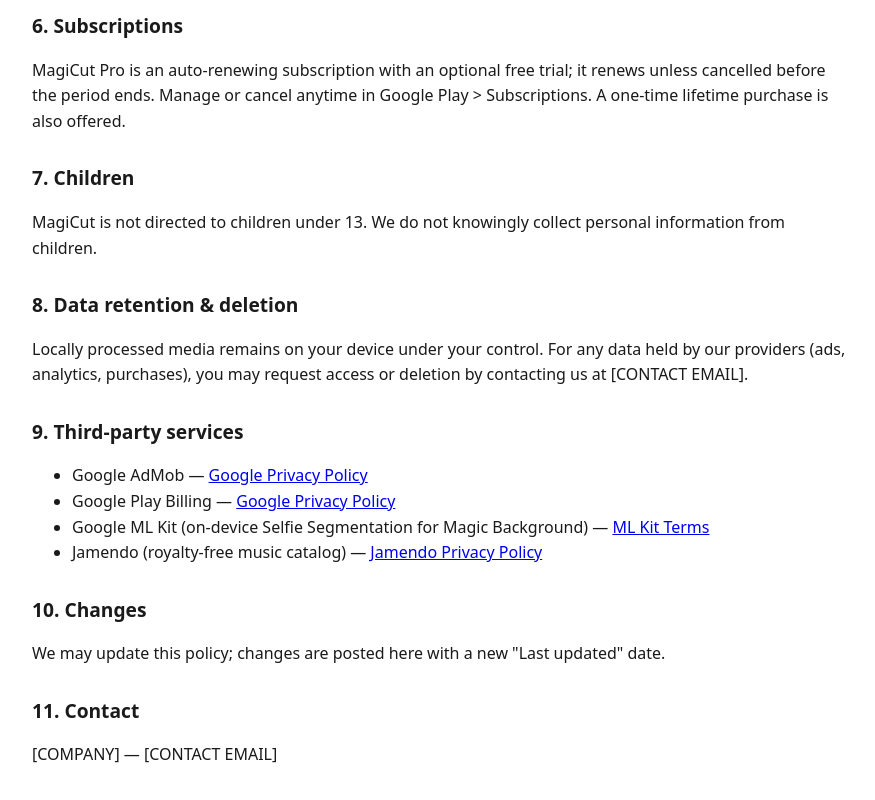
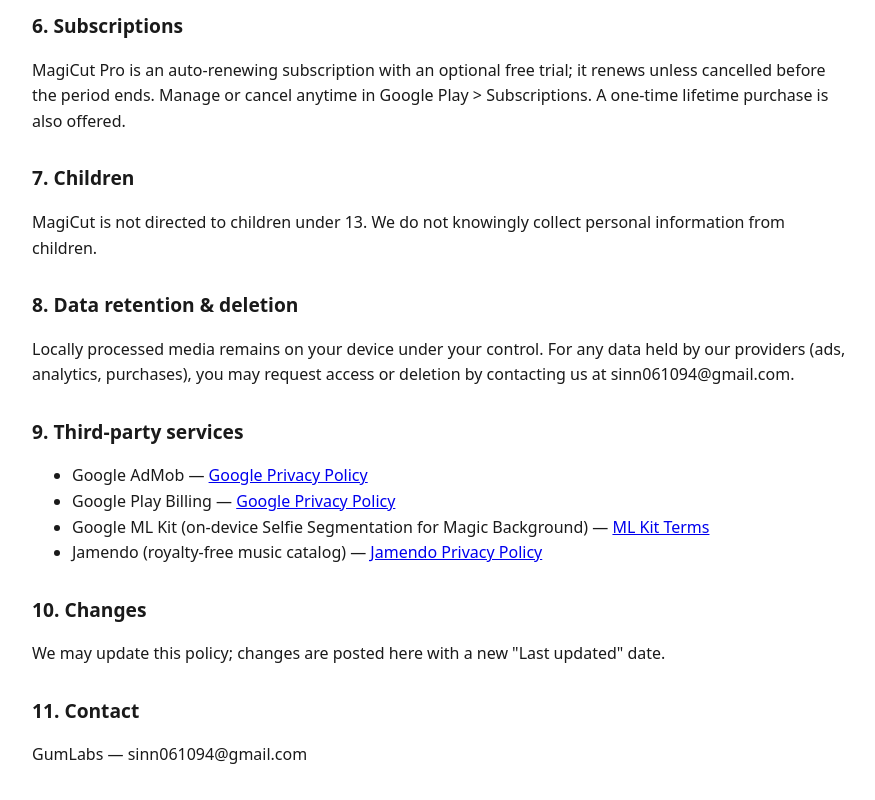
Before and after one commit to sinn061094-coder/sinn061094-coder.github.io, a plain HTML site: page index.html in a window 1280 px wide. Shown: the part 1254-2054 px from the top of the page, without its empty margins (198-1073 px from the left). Drawn offline with Linux system fonts and the light colour scheme.

Commit message:
Update index.html

```diff
--- a/index.html
+++ b/index.html
@@ -16,7 +16,7 @@
 <p><strong>App:</strong> MagiCut — Video Editor &amp; Maker (<code>com.magicut.app</code>)<br>
 <strong>Last updated:</strong> August 24, 2026</p>
 
-<p>This Privacy Policy explains how MagiCut ("we", "us"), operated by [COMPANY], handles information when you use the MagiCut video editor app.</p>
+<p>This Privacy Policy explains how MagiCut ("we", "us"), operated by GumLabs, handles information when you use the MagiCut video editor app.</p>
 
 <h2>1. Your videos and media stay on your device</h2>
 <p>MagiCut edits your videos and photos <strong>on your device</strong>. Trimming, merging, filters, effects, text &amp; stickers, music, speed, reverse/boomerang, voice, blur, and background changes are processed locally, and exports are saved to your device. We do not upload or store your personal media on our servers for editing.</p>
@@ -50,7 +50,7 @@
 <p>MagiCut is not directed to children under 13. We do not knowingly collect personal information from children.</p>
 
 <h2>8. Data retention &amp; deletion</h2>
-<p>Locally processed media remains on your device under your control. For any data held by our providers (ads, analytics, purchases), you may request access or deletion by contacting us at [CONTACT EMAIL].</p>
+<p>Locally processed media remains on your device under your control. For any data held by our providers (ads, analytics, purchases), you may request access or deletion by contacting us at sinn061094@gmail.com.</p>
 
 <h2>9. Third-party services</h2>
 <ul>
@@ -64,6 +64,6 @@
 <p>We may update this policy; changes are posted here with a new "Last updated" date.</p>
 
 <h2>11. Contact</h2>
-<p>[COMPANY] — [CONTACT EMAIL]</p>
+<p>GumLabs — sinn061094@gmail.com</p>
 </body>
 </html>
```
